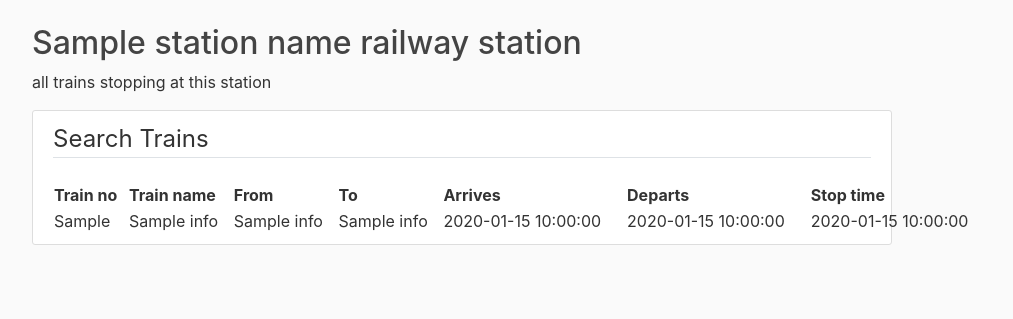
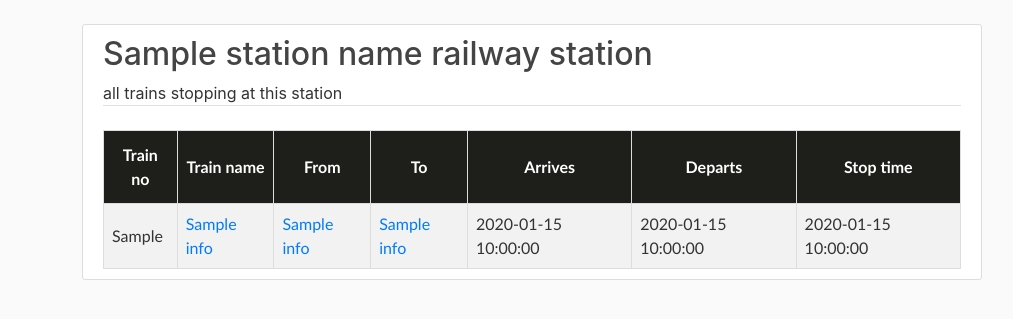
Before and after one commit to Kirushikesh/Railway_Ticket_Booking_System, a Flask app: template railwaysystem/templates/station.html in a window 1280 px wide. Shown: the part 56-375 px from the top of the page, without its empty margins (38-1051 px from the left). Run offline with Flask 2, Linux system fonts and the light colour scheme; the template is opened without the code that fills it: most values are stand-ins (such as "Sample title", 1, 10 or a date in 2020); some libraries are stand-ins or nearby versions.

Commit message:
an update

```diff
--- a/railwaysystem/static/main.css
+++ b/railwaysystem/static/main.css
@@ -25,11 +25,22 @@ body {
   }
 
   .content-section {
+    width: 700px;
     background: #ffffff;
     padding: 10px 20px;
     border: 1px solid #dddddd;
     border-radius: 3px;
-    margin-bottom: 20px;
+    margin-bottom: 10px;
+  }
+
+  .c-section {
+    width: 900px;
+    background: #ffffff;
+    padding: 10px 20px;
+    border: 1px solid #dddddd;
+    border-radius: 3px;
+    margin-bottom: 10px;
+    margin-left: 50px;
   }
 
   .article-title {
@@ -121,3 +132,50 @@ body {
   .account-heading {
     font-size: 2.5rem;
   }
+
+  table {
+    font-family: "Trebuchet MS", Arial, Helvetica, sans-serif;
+    border-collapse: collapse;
+    width: 100%;
+  }
+
+  table td,th {
+    border: 1px solid #ddd;
+    padding: 8px;
+    text-decoration: none;
+  }
+
+  table tr:nth-child(even){background-color: #f2f2f2;}
+
+  table tr:hover {background-color: #ddd;}
+
+  table th {
+    padding-top: 12px;
+    padding-bottom: 12px;
+    text-align: center;
+    background-color: rgba(21, 22, 17, 0.959);
+    color: white;
+  }
+
+  .train{
+    background: #ffffff;
+    width: 900px;
+    height: 150px;
+    border: 2px solid #dddddd;
+    border-radius: 3px;
+    margin-bottom: 20px;
+  }
+
+  a.train-no{
+    color: #040607;
+    margin-top: 10px;
+    margin-left: 20px;
+    text-decoration: none;
+  }
+
+  .train-name{
+    color: #040607;
+    margin-left: 30px;
+    margin-top: 20px;
+    text-transform: uppercase;
+  }
--- a/railwaysystem/templates/displaytrains.html
+++ b/railwaysystem/templates/displaytrains.html
@@ -1,7 +1,7 @@
 {% extends "layout.html" %}
 {% block content %}
     {% for train in form %}
-        <article class="media content-section" >
+        <div class="train" >
             <div class="media-body">
                 <div class="article-metadata">
                     <a class="mr-2" href="#">{{ post['user_name'] }}</a>
--- a/railwaysystem/templates/pnrcheck.html
+++ b/railwaysystem/templates/pnrcheck.html
@@ -4,7 +4,8 @@
         <form method="POST" action="">
             {{ form.hidden_tag() }}
             <fieldset class="form-group">
-                <legend class="border-bottom mb-4">Search Trains</legend>
+                <legend>Search Trains</legend>
+                <small class="border-bottom mb-10">Know current status of your Train Ticket and chances of W/L confirmation</small>
                 <div class="form-group">
                     {{ form.pnr_no.label(class="form-control-label") }}
                     {% if form.pnr_no.errors %}
--- a/railwaysystem/templates/runningstatus.html
+++ b/railwaysystem/templates/runningstatus.html
@@ -4,9 +4,9 @@
         <form method="POST" action="">
             {{ form.hidden_tag() }}
             <fieldset class="form-group">
-                <legend class="border-bottom mb-4">Search by train name and number</legend>
+                <legend >Search by train name and number</legend>
+                <p class="border-bottom mb-4">Get Running Status</p>
                 <div class="form-group">
-                    <p>Get Running Status</p>
                     {{ form.trainname_trainno.label(class="form-control-label") }}
                     {% if form.trainname_trainno.errors %}
                         {{ form.trainname_trainno(class="form-control form-control-lg is-invalid") }}
--- a/railwaysystem/templates/searchstation.html
+++ b/railwaysystem/templates/searchstation.html
@@ -4,7 +4,8 @@
         <form method="POST" action="">
             {{ form.hidden_tag() }}
             <fieldset class="form-group">
-                <legend class="border-bottom mb-4">Search Trains</legend>
+                <legend >Search Trains</legend>
+                <small class="border-bottom mb-4">Get list of all trains passing from a station. Check Station’s rating on Cleanliness, Safety and food.</small>
                 <div class="form-group">
                     {{ form.station.label(class="form-control-label") }}
                     {% if form.station.errors %}
--- a/railwaysystem/templates/station.html
+++ b/railwaysystem/templates/station.html
@@ -1,10 +1,9 @@
 {% extends "layout.html" %}
 {% block content %}
-    <h2>{{ station_name }} railway station</h2>
-    <p>all trains stopping at this station</p>
-    <div class="content-section">
-        <legend class="border-bottom mb-4">Search Trains</legend>
-        <table style="width:115%">
+    <div class="c-section">
+        <h2>{{ station_name }} railway station</h2>
+        <p class="border-bottom mb-4">all trains stopping at this station</p>
+        <table>
             <tr>
                 <th>Train no</th>
                 <th>Train name</th>
@@ -17,9 +16,9 @@
             {% for info in details %}
                 <tr>
                     <td>{{ info['train_no'] }}</td>
-                    <td>{{ info['train_name'] }}</td>
-                    <td>{{ info['source_name'] }}</td>
-                    <td>{{ info['destination_name'] }}</td>
+                    <td><a href="#">{{ info['train_name'] }}</a></td>
+                    <td><a href="{{ url_for('station_details',station =info['source_name']) }}">{{ info['source_name'] }}</a></td>
+                    <td><a href="{{ url_for('station_details',station =info['destination_name']) }}">{{ info['destination_name'] }}</a></td>
                     <td>{{ info['arrival_time'] }}</td>
                     <td>{{ info['departure_time'] }}</td>
                     <td>{{ info['stop_time'] }}</td>
--- a/railwaysystem/templates/trains.html
+++ b/railwaysystem/templates/trains.html
@@ -4,7 +4,8 @@
         <form method="POST" action="">
             {{ form.hidden_tag() }}
             <fieldset class="form-group">
-                <legend class="border-bottom mb-4">Search Trains</legend>
+                <legend>Search Trains</legend>
+                <small class="border-bottom mb-4">Get seat availability, running status, route, fare, coach position and seat map.</small>
                 <div class="form-group">
                     {{ form.train.label(class="form-control-label") }}
                     {% if form.train.errors %}
```
Also changed, not shown: queries.txt (added, +13 -0 lines), railwaysystem/templates/result_trains.html (+3 -6 lines), README.md (deleted).
